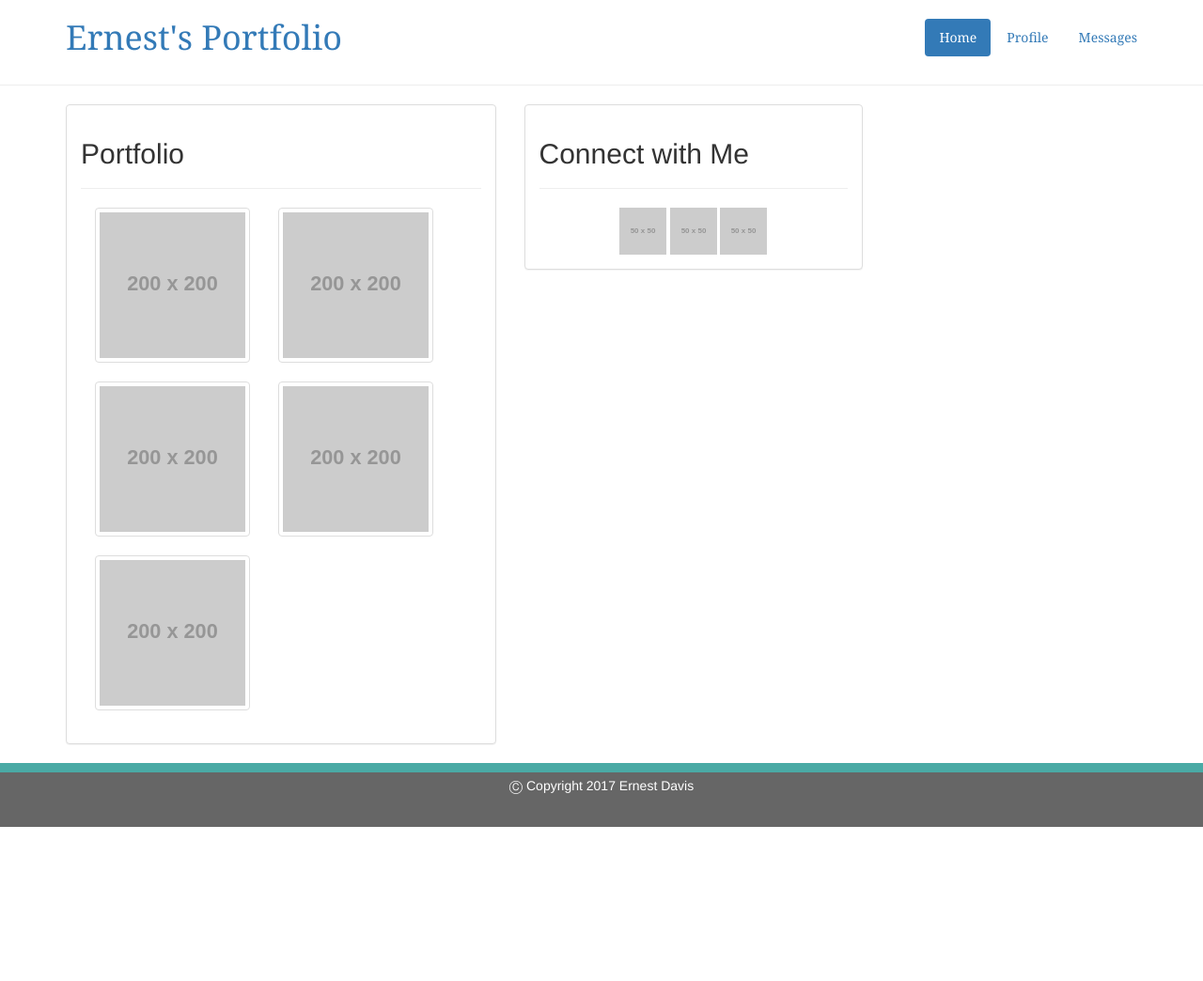
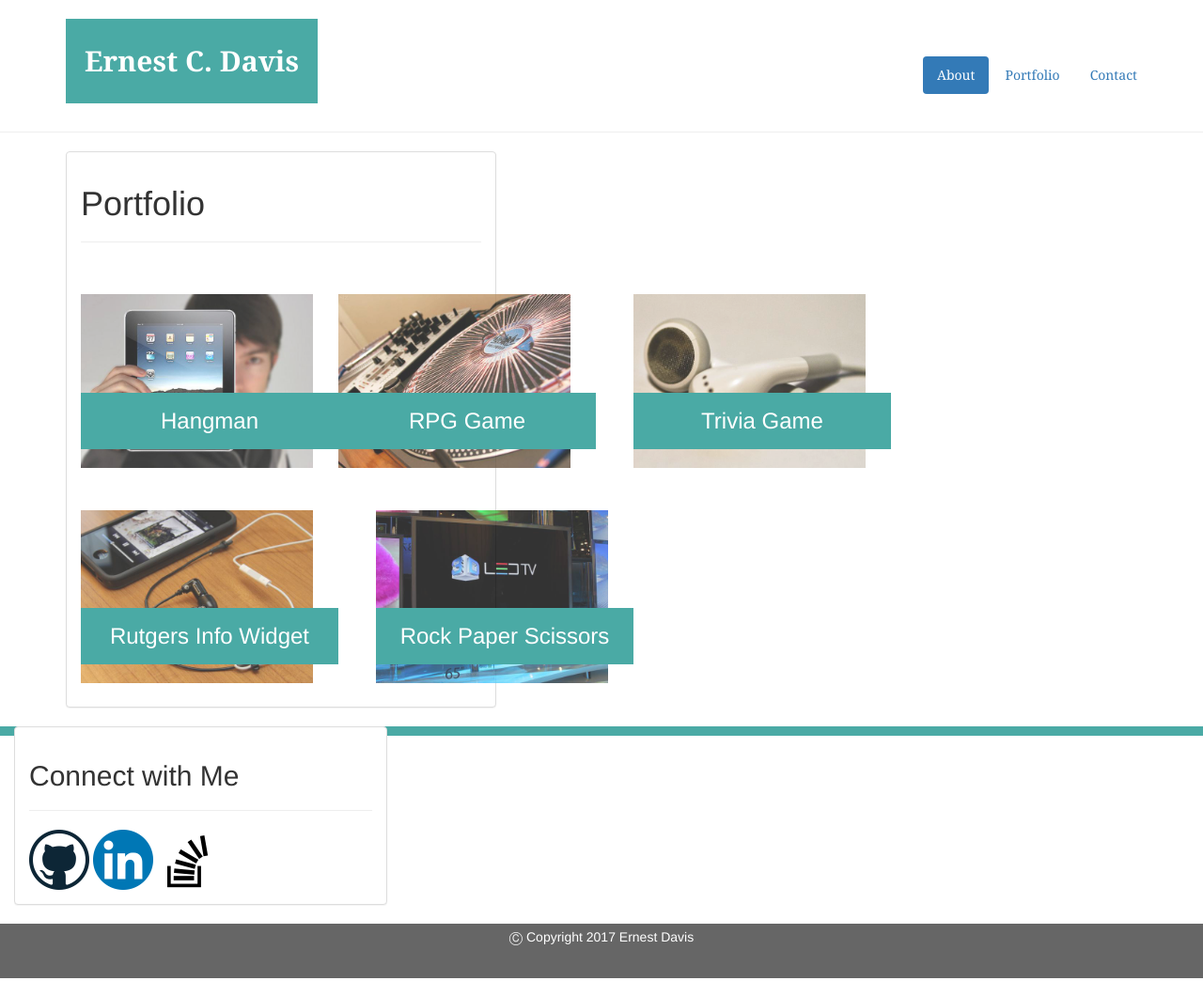
Before and after one commit to edavis1911/bootstrap-portfolio, a plain HTML site: page portfolio.html in a window 1280 px wide. Shown: the whole page at 94% size. Before the commit the page ends 890 px from the top, so only its background shows below. Drawn offline with nearby package versions, Linux system fonts and the light colour scheme; placeholder pictures from the web are drawn by us.

Commit message:
Final Bootstrap submission

```diff
--- a/css/style.css
+++ b/css/style.css
@@ -1,15 +1,30 @@
 header {
 	border-color: #ccc;
 	font-family: "Georgia", "Times", "Times New Roman", Serif;
-	margin-bottom: 20px;
 }
-.head-padding{
-	padding-left: 20px;
-	padding-right:20px;
+
+header:.container{
+  margin: 0;
+}
+
+.logo {
+  font-family: 'Georgia', Times, Times New Roman, serif;
+  padding:0 20px;
+  text-align: center;
+  line-height: 90px;
+  color: #fff;
+  font-weight: 700;
+  font-size: 30px;
+  text-decoration: none;
+  background: #4aaaa5;
 }
 
 .nav-align{
-	margin-top: 20px;
+	margin-top: 60px;
+}
+
+.navbar-green{
+  background-color: green;
 }
 
 .right-text-gap{
@@ -19,6 +34,48 @@ header {
 p{
 	line-height: 200%;
 }
+
+.work {
+  position: relative;
+  width: 274px;
+  overflow: auto;
+  float: left;
+  margin: 20px 0 25px;
+}
+
+.work:nth-child(even) {
+  margin-right: 40px;
+}
+
+.work img {
+  width: 90%;
+  border: 0 none;
+  opacity: .8;
+}
+
+.work h3 {
+  position: absolute;
+  bottom: 20px;
+  margin-bottom: 0;
+  padding: 15px;
+  width: 100%;
+  color: #fff;
+  text-align: center;
+  line-height: 30px;
+  font-weight: 300;
+  background: #4aaaa5;
+  border-bottom: 0;
+}
+
+
+.auth-image {
+  width: 200px;
+  height: auto;
+  margin-top: 10px;
+  margin-right: 25px;
+  float: left;
+}
+
 
 .vertical-line {
   height:10px;
--- a/portfolio.html
+++ b/portfolio.html
@@ -14,14 +14,15 @@
 <header>
 	<div class="container">
 		<div class="navbar-header">
-		    <a href="#"> <h1>Ernest's Portfolio</h1></a>
+		    <a href="index.html">
+		    <h1 class="logo">Ernest C. Davis</h1></a>
 	   	</div>
 
 		<div class="nav-align">
 		<ul class="nav nav-pills navbar-right">
-			<li role="presentation" class="active"><a href="#">Home</a></li>
-		  	<li role="presentation"><a href="#">Profile</a></li>
-		  	<li role="presentation"><a href="#">Messages</a></li>
+			<li role="presentation" class="active"><a href="index.html">About</a></li>
+		  	<li role="presentation"><a href="portfolio.html">Portfolio</a></li>
+		  	<li role="presentation"><a href="contact.html">Contact</a></li>
 		 </ul>
 		  </div>
 		</div>
@@ -34,43 +35,42 @@
 		<div class="col-md-5">
 			<div class="panel panel-default">
 		  	<div class="panel-body">
-		  		<h2>Portfolio</h2>
+		  		<h1>Portfolio</h1>
 		  	<hr>
+		  	</div>
 		  <div class="container">
 
-        <div class="row">
+        <div class="work">
+        <img src="assets/images/technics-q-c-640-480-1.jpg" alt="hangman">
 
-            <div class="col-md-2 thumb">
-                <a class="thumbnail" href="#">
-                    <img class="img-responsive" src="http://placehold.it/200x200" alt="">
-                </a>
-            </div>
-            <div class="col-md-2 thumb">
-                <a class="thumbnail" href="#">
-                    <img class="img-responsive" src="http://placehold.it/200x200" alt="">
-                </a>
-            </div>
+        <h3>Hangman</h3>
+      </div>
 
-          </div>
+      <div class="work">
+        <img src="assets/images/technics-q-c-640-480-2.jpg" alt="RPG Game">
 
-          <div class="row">
-            <div class="col-md-2 thumb">
-                <a class="thumbnail" href="#">
-                    <img class="img-responsive" src="http://placehold.it/200x200" alt="">
-                </a>
-            </div>
-            <div class="col-md-2 thumb">
-                <a class="thumbnail" href="#">
-                    <img class="img-responsive" src="http://placehold.it/200x200" alt="">
-                </a>
-            </div>
-           </div>
+        <h3>RPG Game</h3>
+      </div>
 
-          <div class="row">
-            <div class="col-md-2 thumb">
-                <a class="thumbnail" href="#">
-                    <img class="img-responsive" src="http://placehold.it/200x200" alt="">
-                </a>
+      <div class="work">
+        <img src="assets/images/technics-q-c-640-480-5.jpg" alt="Trivia Game">
+
+        <h3>Trivia Game</h3>
+      </div>
+
+      <div class="work">
+        <img src="assets/images/technics-q-c-640-480-7.jpg" alt="Rutgers Info Widget">
+
+        <h3>Rutgers Info Widget</h3>
+      </div>
+
+      <div class="work">
+        <img src="assets/images/technics-q-c-640-480-9.jpg" alt="Rock Paper Scissors">
+
+        <h3>Rock Paper Scissors</h3>
+      </div>
+
+    </section>
             </div>
             </div>
            </div>
@@ -80,12 +80,14 @@
 
 		<div class="col-md-4">
 			<div class="panel panel-default">
-		  	<div class="panel-body"><h2> Connect with Me</h2>
+		  	<div class="panel-body">
+
+		  	<h2> Connect with Me</h2>
 		  	<hr>
-		  		<div class="text-center">
-			 		<img src="http://placehold.it/50x50" class="rounded float-left">
-			  		<img src="http://placehold.it/50x50" class="rounded float-left">
-			  		<img src="http://placehold.it/50x50" class="rounded float-left">
+		  		<div>
+			 		 <a href="https://github.com/edavis1911"><img src="assets/images/github.png" class="social" alt="GitHub image. Select this to be taken to my GitHub page." /></a>
+			        <a href="https://www.linkedin.com/in/edavisprofessional/"><img src="assets/images/linkedin.png" class="social" alt="LinkedIn image.  Select this to be taken to my LinkedIn page."/></a>
+			        <a href="http://stackoverflow.com/users/7455466/e-davis"><img src="assets/images/stackoverflow.png" class="social" alt="Stack Overflow image." /></a>
 		  		</div>
 		  		</div>
 			</div>
```
Also changed, not shown: contact.html (+11 -10 lines), index.html (+19 -17 lines), assets/Images/concrete_seamless.png (added), assets/Images/github-128.png (added), assets/Images/github.png (added), assets/Images/linkedin-128.png (added), assets/Images/linkedin.png (added), assets/Images/me.jpg (added), assets/Images/seamless_paper_texture.png (added), assets/Images/stackoverflow-128.png (added), assets/Images/stackoverflow.png (added), assets/Images/technics-q-c-640-480-1.jpg (added), assets/Images/technics-q-c-640-480-2.jpg (added), assets/Images/technics-q-c-640-480-5.jpg (added), 2 more files, 1 other file.
